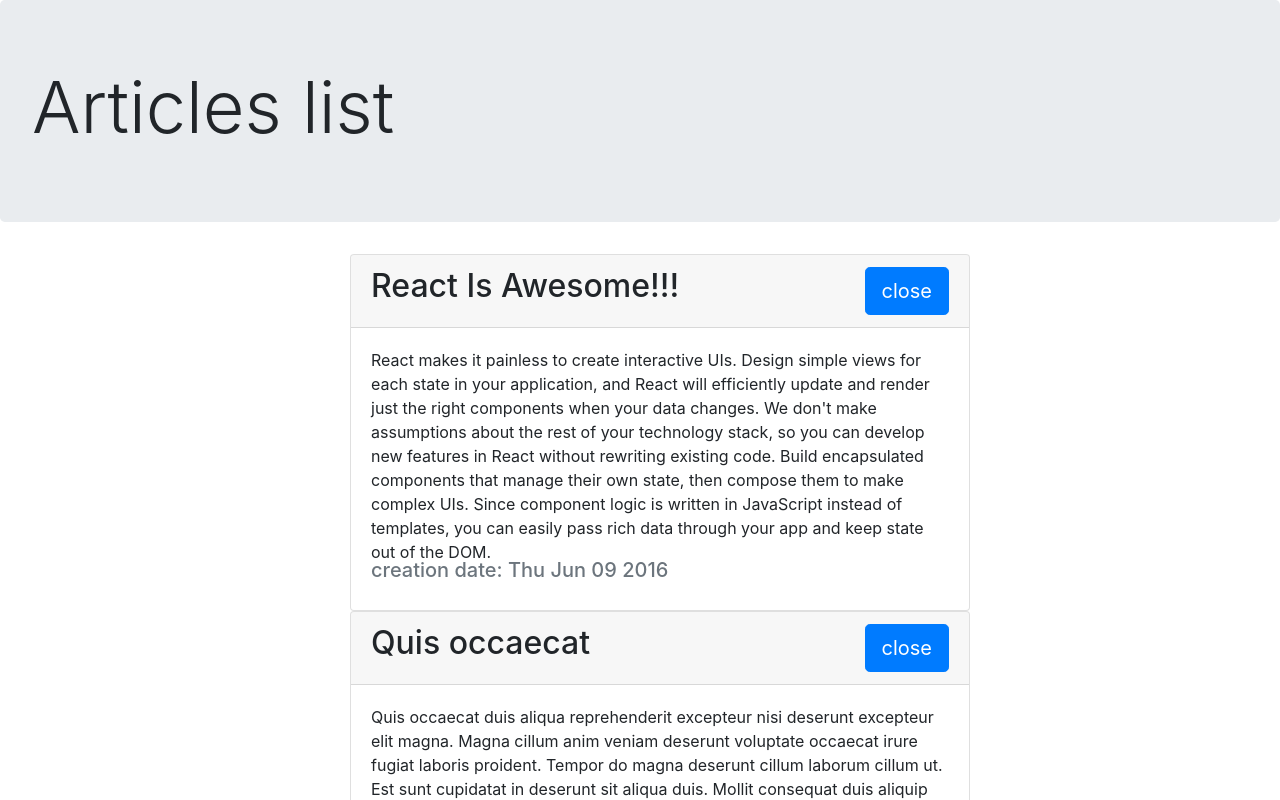
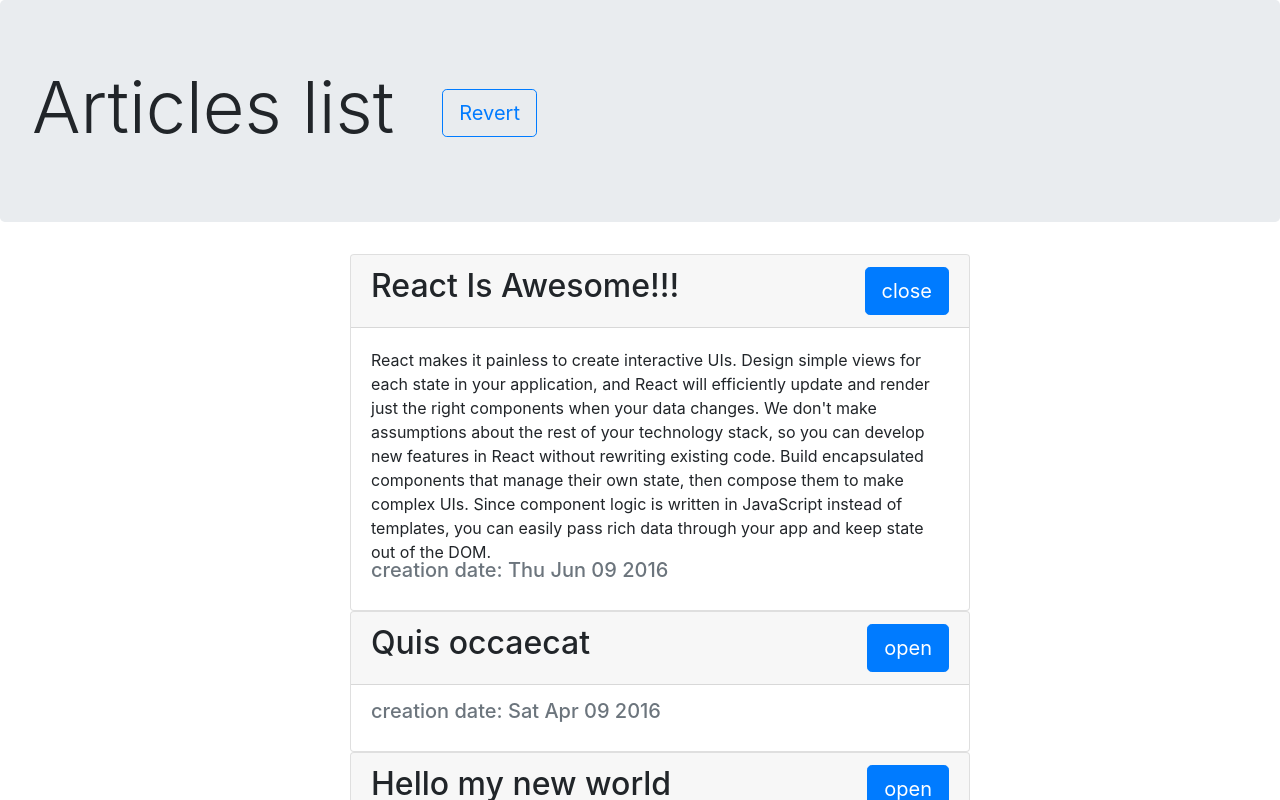
Before and after one commit to Sprat86/Articles_List, a React (Create React App) app: page / in a window 1280 px wide. Shown: the top 800 px of the page. Built offline with nearby package versions, Linux system fonts and the light colour scheme; the HTML template or start-up script is replaced by a standard one.

Commit message:
Add "revert" function

```diff
--- a/src/components/App.js
+++ b/src/components/App.js
@@ -1,17 +1,32 @@
-import React from 'react'
+import React, {Component} from 'react'
 import ArticleList from './ArticleList/'
 import articles from '../fixtures'
 import 'bootstrap/dist/css/bootstrap.css'
 
-function App(){
+class App extends Component {
+	state = {
+		reverted: false
+	}
+
+	render () {
 	return(
 		<div className= 'contaner'>
 			<div className= 'jumbotron'>
-				<h1 className= 'display-3'>Articles list</h1>
+				<h1 className= 'display-3'>
+					Articles list
+					<button className="btn btn-outline-primary btn-lg ml-5" onClick = {this.revert}>Revert</button>
+				</h1>
 			</div>
-			<ArticleList articles = {articles} />
+			<ArticleList articles = {this.state.reverted ? articles.reverse() : articles} />
 		</div>
-	)
+		)
+	}
+
+	revert = () => {
+		this.setState({
+		reverted: !this.state.reverted
+		})
+	}
 }
 
 export default App
--- a/src/components/Article.js
+++ b/src/components/Article.js
@@ -6,7 +6,7 @@
 		super(props)
 
 		this.state = {
-			isOpen: true
+			isOpen: props.defaultOpen
 		}
 	}
 
--- a/src/components/ArticleList/index.js
+++ b/src/components/ArticleList/index.js
@@ -3,10 +3,10 @@
 import './style.css'
 
 export default function ArticleList ( {articles} ) {
-	const articleElements = articles.map(item =>
+	const articleElements = articles.map((item, index) =>
 		// Передаем в компонент Article в качестве пропсов (article) объект item.
 			<li key = {item.id} className='article-list_li'>
-			<Article article = {item} />
+			<Article article = {item} defaultOpen = {index === 0} />
 			</li>
 	)
 	return (
```
